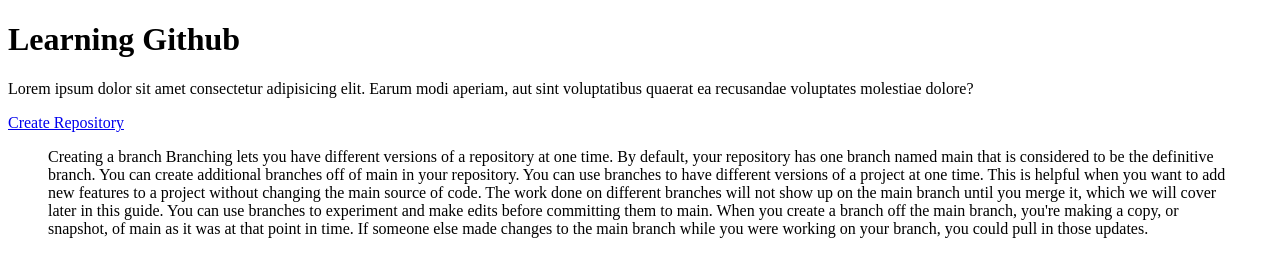
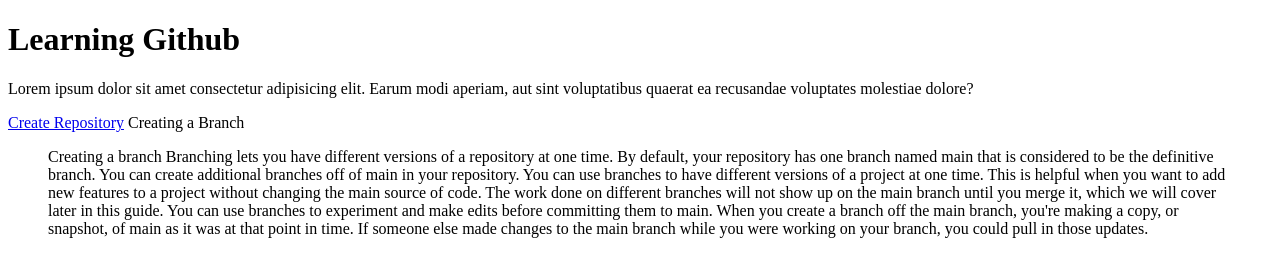
Before and after one commit to nishantsharma512/Test, a plain HTML site: page index.html in a window 1280 px wide. Drawn offline with Linux system fonts and the light colour scheme.

Commit message:
Update index.html

```diff
--- a/index.html
+++ b/index.html
@@ -10,11 +10,14 @@
     <h1>Learning Github</h1>
     <p>Lorem ipsum dolor sit amet consectetur adipisicing elit. Earum modi aperiam, aut sint voluptatibus quaerat ea recusandae voluptates molestiae dolore?</p>
     <a href="https://docs.github.com/en/get-started/quickstart/create-a-repo">Create Repository</a>
+    <label >Creating a Branch</label>
     <blockquote cite="https://docs.github.com/en/get-started/quickstart/hello-world">Creating a branch
         Branching lets you have different versions of a repository at one time.
 
         By default, your repository has one branch named main that is considered to be the definitive branch. You can create additional branches off of main in your repository. You can use branches to have different versions of a project at one time. This is helpful when you want to add new features to a project without changing the main source of code. The work done on different branches will not show up on the main branch until you merge it, which we will cover later in this guide. You can use branches to experiment and make edits before committing them to main.
 
         When you create a branch off the main branch, you're making a copy, or snapshot, of main as it was at that point in time. If someone else made changes to the main branch while you were working on your branch, you could pull in those updates.</blockquote>
+
+
 </body>
 </html>
```
